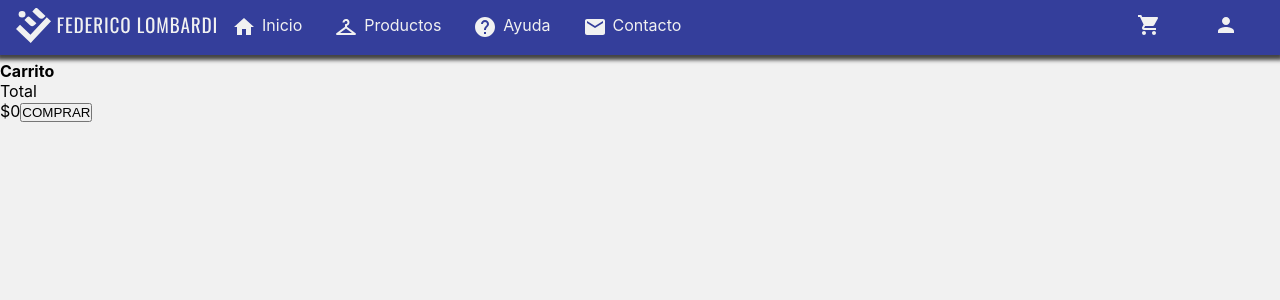
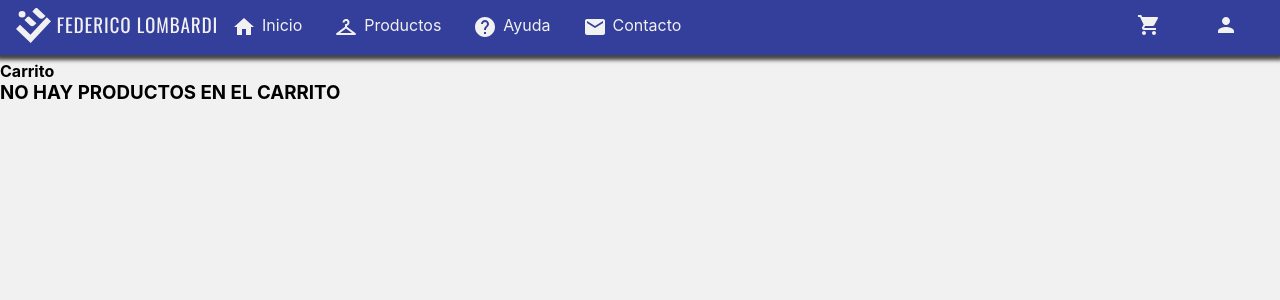
Before and after one commit to lombardiaragon/First-React-Ecommerce, a React (Create React App) app: page /carrito in a window 1280 px wide. Shown: the top 300 px of the page. Built offline with nearby package versions, Linux system fonts and the light colour scheme.

Commit message:
cart actualizado,boton borrar

```diff
--- a/src/components/ItemCount/ItemCount.js
+++ b/src/components/ItemCount/ItemCount.js
@@ -1,6 +1,7 @@
 import { Button } from "@mui/material"
 import {useContext,useState} from 'react';
 import { CartContext } from '../../context/CartContext';
+import './ItemCount.scss'
 
 
 const ItemCount=({product})=>{
@@ -30,7 +31,7 @@ const ItemCount=({product})=>{
     product.quantitySelected=quantity
 
     return(
-        <div>
+        <div  className="divItemCount">
             <div>
                 <Button onClick={onDiscount} disabled={quantity===1}>-</Button>
                 <span>{quantity}</span>
--- a/src/components/ItemCount/ItemCount.scss
+++ b/src/components/ItemCount/ItemCount.scss
@@ -0,0 +1,4 @@
+.divItemCount{
+    display: flex;
+    flex-direction: column;
+}
--- a/src/components/ItemDetail/ItemDetail.js
+++ b/src/components/ItemDetail/ItemDetail.js
@@ -11,9 +11,8 @@ const ItemDetail=({product})=>{
             <div className='divItemDetail__info'>
                 <h3>{title}</h3>
                 <span>${price}</span>
+                <ItemCount product={product}/>
             </div>
-            <ItemCount product={product}/>
-
         </div>
     )
 }
--- a/src/components/ItemDetail/ItemDetail.scss
+++ b/src/components/ItemDetail/ItemDetail.scss
@@ -16,5 +16,10 @@
     }
     .divItemDetail__info{
         text-align: center;
+        display: flex;
+        flex-direction: column;
+        h3,span{
+            padding: .5em;
+        }
     }
 }
--- a/src/context/CartContext.js
+++ b/src/context/CartContext.js
@@ -5,9 +5,15 @@ const CartContext=createContext()
 const CartProvider=({children})=>{
     const[cartListItems, setCartListItems]=useState([])
 
+    const quitFromCart=(item)=>{
+        setCartListItems(cartListItems.filter((el)=>el.id !== item.id))
+    }
+
+    console.log('cartListItems',cartListItems)
     const data={
         cartListItems,
-        setCartListItems
+        setCartListItems,
+        quitFromCart
     }
     return(
         <CartContext.Provider value={data}>
--- a/src/pages/Cart.js
+++ b/src/pages/Cart.js
@@ -6,7 +6,7 @@ import '../components/Modal/Modal.scss'
 
 const Cart=()=>{
     const[showCartModal,setShowCartModal]=useState(false)
-    const{cartListItems}=useContext(CartContext)
+    const{cartListItems,quitFromCart}=useContext(CartContext)
 
     let mapPrices=cartListItems.map(item=>item.price*item.quantitySelected)
     let totalAcc=mapPrices.reduce((acc,prices)=>acc+prices,0)
@@ -14,8 +14,12 @@ const Cart=()=>{
     return(
         <div>
             <h4>Carrito</h4>
+            {cartListItems.length===0 ?
+            (<h3>NO HAY PRODUCTOS EN EL CARRITO</h3>)
+            :
+            (<div>
                 {cartListItems.map((item)=>{
-                const{pictureUrl,title,id,price}=item
+                    const{pictureUrl,title,id,price,quantitySelected}=item
                     return(
                         <div key={id} className='cartView'>
                             <div className='cartView__divImg'>
@@ -23,9 +27,9 @@ const Cart=()=>{
                             </div>
                             <h4>{title}</h4>
                             <span>Precio Unitario: ${price}</span>
-                        <span>Cantidad</span>
-                        <span>Precio Total: ${price}</span>
-                        <button className='deleteItem'>x</button>
+                            <span>Cantidad: {quantitySelected}</span>
+                            <span>Precio Total: ${price*quantitySelected}</span>
+                            <button onClick={()=>quitFromCart(item)} className='deleteItem'>x</button>
                         </div>
                     )
                 })}
@@ -34,6 +38,8 @@ const Cart=()=>{
                     <span>${totalAcc}</span>
                     <button onClick={()=>setShowCartModal(!showCartModal)}>COMPRAR</button>
                 </div>
+            </div>)
+            }
 
             {showCartModal &&
                 <Modal showCartModal={showCartModal} setShowCartModal={setShowCartModal}>
```
Lines whose indentation alone changed are shown as unchanged.
